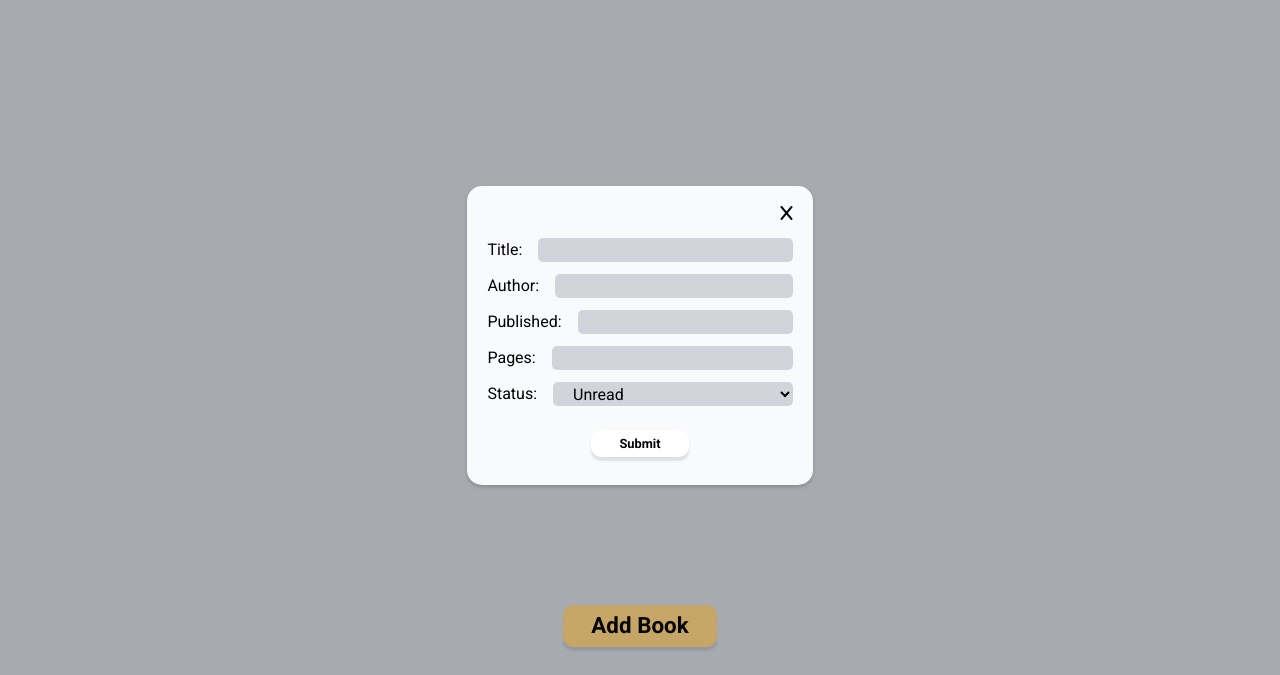
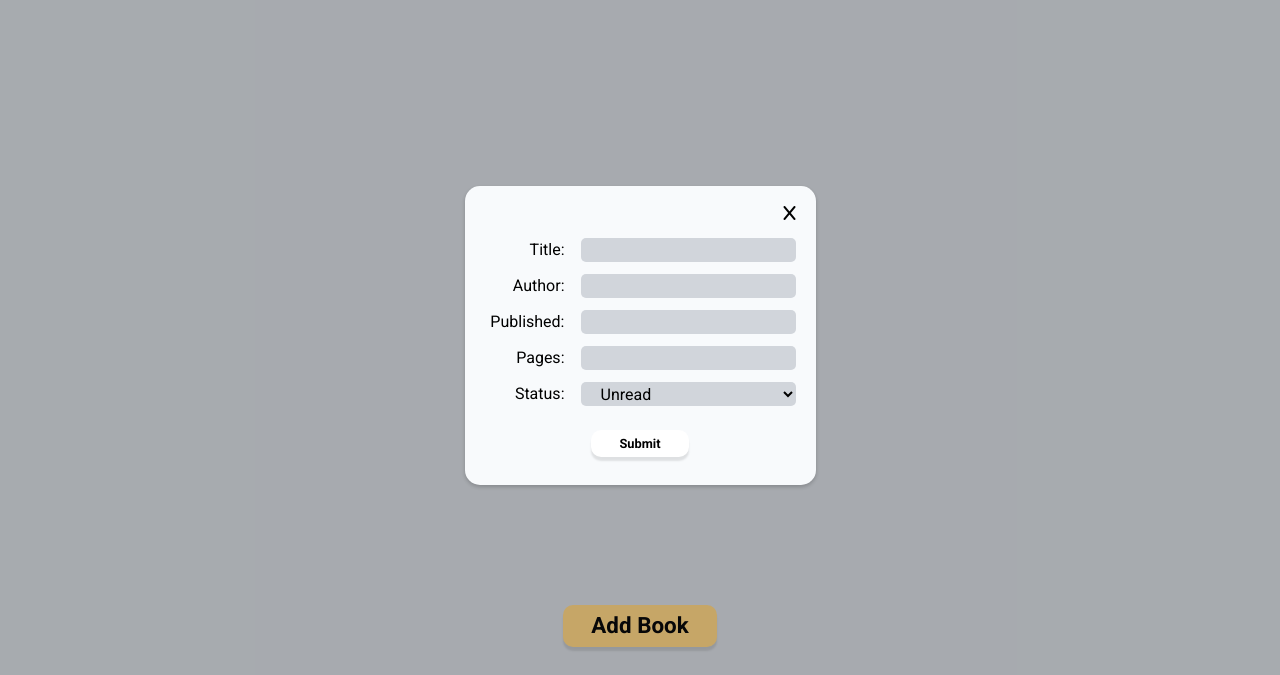
Before and after one commit to emiliano-chp-dev/odin-library, a plain HTML site: page index.html in a window 1280 px wide. Both pictures are taken after a click on the button "Add Book". Shown: the part 73-748 px from the top of the page. Drawn offline with Linux system fonts and the light colour scheme.

Commit message:
Adjust alignment of form labels

```diff
--- a/style.css
+++ b/style.css
@@ -273,6 +273,11 @@ main .btn.btn-add-book {
   width: 100%;
 }
 
+.modal .card.card-form li label {
+  width: 80px;
+  text-align: right;
+}
+
 .modal .card.card-form li input,
 .modal .card.card-form li select {
   flex-grow: 1;
```
